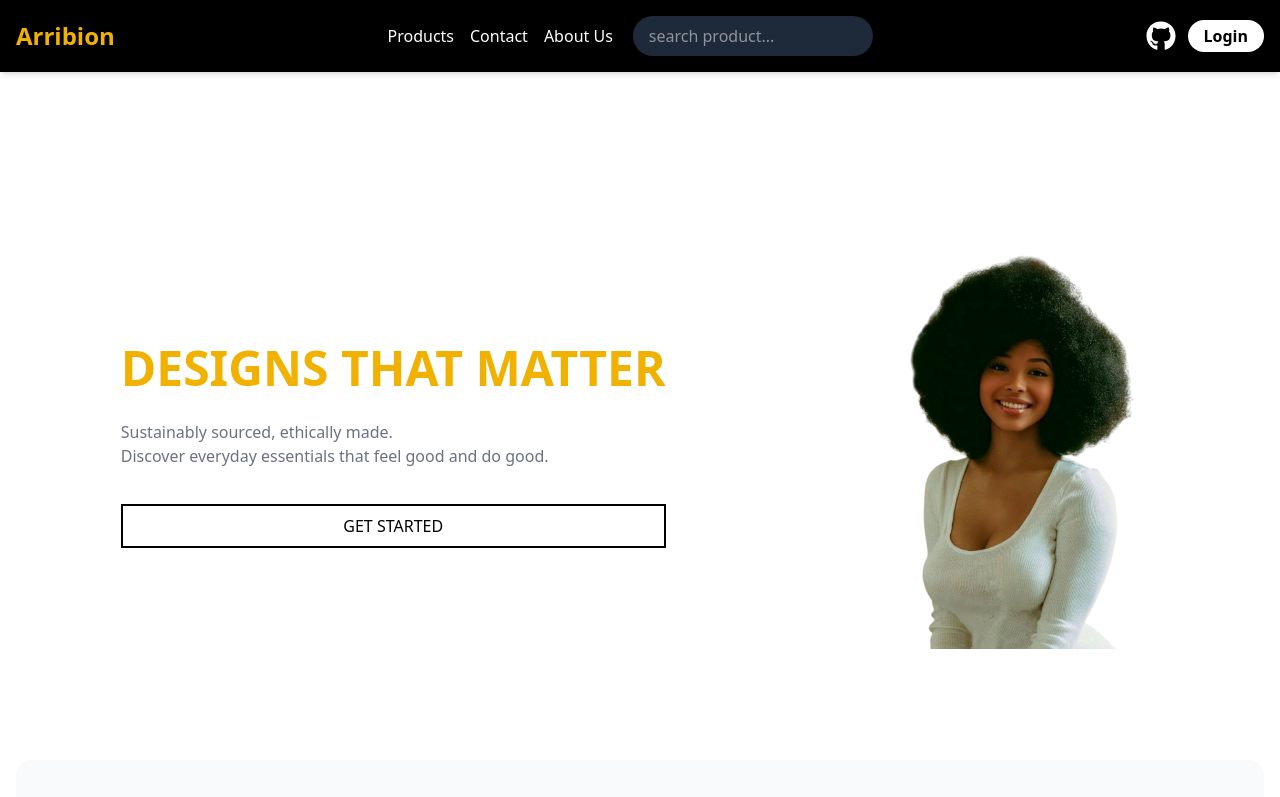
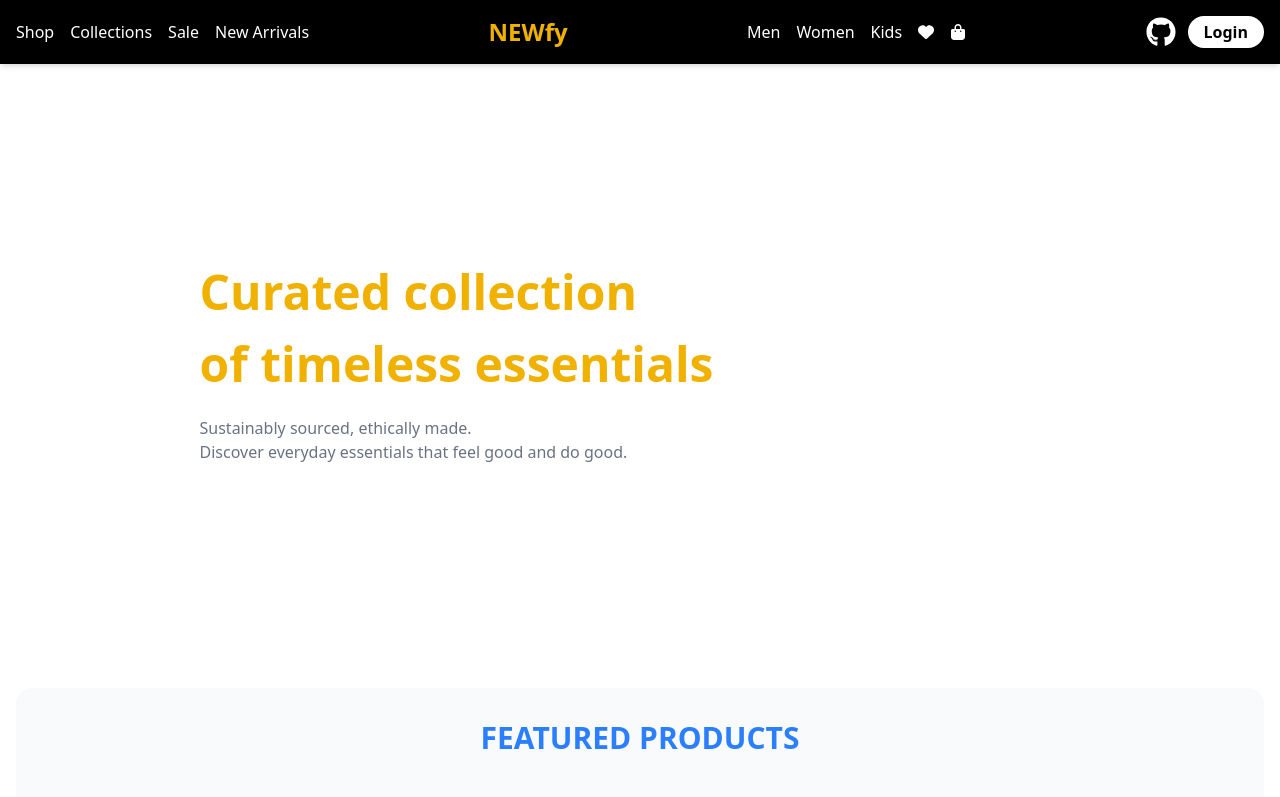
Before and after one commit to arribion-link/modern-minimalist-ecommerce, a React (Vite) app: page / in a window 1280 px wide. Shown: the top 797 px of the page. Built offline with nearby package versions, Linux system fonts and the light colour scheme.

Commit message:
new update

```diff
--- a/src/components/partials/Header.tsx
+++ b/src/components/partials/Header.tsx
@@ -3,31 +3,52 @@ import SearchBar from "../ui/SearchBar";
 import { FaGithub } from "react-icons/fa";
 import { useState } from "react";
 import { FiMenu, FiX } from "react-icons/fi"; // hamburger + close icons
+import { FaBagShopping, FaHeart } from "react-icons/fa6";
 
 const Header = () => {
   const [isOpen, setIsOpen] = useState(false);
 
   return (
     <header className="flex justify-between items-center p-4 fixed top-0 left-0 right-0 z-50 bg-black text-white w-full shadow-md">
-      {/* Logo */}
-      <div className="font-bold text-2xl text-yellow-500">
-        <Link to="/">Arribion</Link>
-      </div>
-
       {/* Desktop Nav */}
       <nav className="hidden md:flex gap-5 items-center">
         <ul className="flex gap-4">
           <li>
-            <NavLink to="/products">Products</NavLink>
+            <NavLink to="/products">Shop</NavLink>
           </li>
           <li>
-            <NavLink to="/contact">Contact</NavLink>
+            <NavLink to="/contact">Collections</NavLink>
           </li>
           <li>
-            <NavLink to="/about">About Us</NavLink>
+            <NavLink to="/about">Sale</NavLink>
+          </li>
+          <li>
+            <NavLink to="/about">New Arrivals</NavLink>
           </li>
         </ul>
-        <SearchBar />
+      </nav>
+
+      <div>
+        {/* Logo */}
+        <div className="font-bold text-2xl text-yellow-500">
+          <Link to="/">NEWfy</Link>
+        </div>
+      </div>
+
+      <nav className="flex gap-4 items-center">
+        <ul className="flex gap-4">
+          <li>
+            <NavLink to="/contact">Men</NavLink>
+          </li>
+          <li>
+            <NavLink to="/about">Women</NavLink>
+          </li>
+          <li>
+            <NavLink to="/about">Kids</NavLink>
+          </li>
+        </ul>
+        <FaHeart />
+        <FaBagShopping/>
       </nav>
 
       {/* Right side (GitHub + Login) */}
--- /dev/null
+++ b/src/components/ui/hero/Hero.tsx
@@ -0,0 +1,23 @@
+const Hero = () => {
+  return (
+    <div>
+      <section className="min-h-[80vh] flex flex-col md:flex-row justify-around mt-12 items-center mx-4 ">
+        <div>
+          <h1 className="text-[clamp(2rem,5vw,3rem)] font-bold text-yellow-500">
+            Curated collection <br /> of timeless essentials
+          </h1>
+          <p className="text-gray-500 my-4">
+            {" "}
+            Sustainably sourced, ethically made. <br /> Discover everyday
+            essentials that feel good and do good.
+          </p>
+        </div>
+        <div>
+          {/* <img src={hero_image} alt="" className="rounded-2xl max-w-71 block" /> */}
+        </div>
+      </section>
+    </div>
+  );
+}
+
+export default Hero
--- a/src/pages/Home.tsx
+++ b/src/pages/Home.tsx
@@ -1,28 +1,13 @@
 // import { Link } from "react-router-dom"
 import HomeProduct from "../components/ui/HomeProduct"
-import hero_image from "../assets/hero.png"
+import Hero from "../components/ui/hero/Hero";
 import CallToAction from "../components/ui/CallToAction";
 const Home = () => {
   return (
     <>
-      <section className="min-h-[80vh] flex flex-col md:flex-row justify-around mt-30 items-center mx-4 ">
-        <div>
-          <h1 className="text-[clamp(2rem,5vw,3rem)] font-bold text-yellow-500">
-            DESIGNS THAT MATTER
-          </h1>
-          <p className="text-gray-500 my-4">
-            {" "}
-            Sustainably sourced, ethically made. <br /> Discover everyday essentials
-            that feel good and do good.
-          </p>
-          <button className="border-2 w-full md:min-w-70  hover:text-blue-600  p-2 mt-5">GET STARTED</button>
-        </div>
-        <div>
-          <img src={hero_image} alt="" className="rounded-2xl max-w-71 block" />
-        </div>
-      </section>
+      <Hero/>
       <HomeProduct />
-      <CallToAction/>
+      <CallToAction />
     </>
   );
 }
```
Also changed, not shown: src/assets/hero.png.
